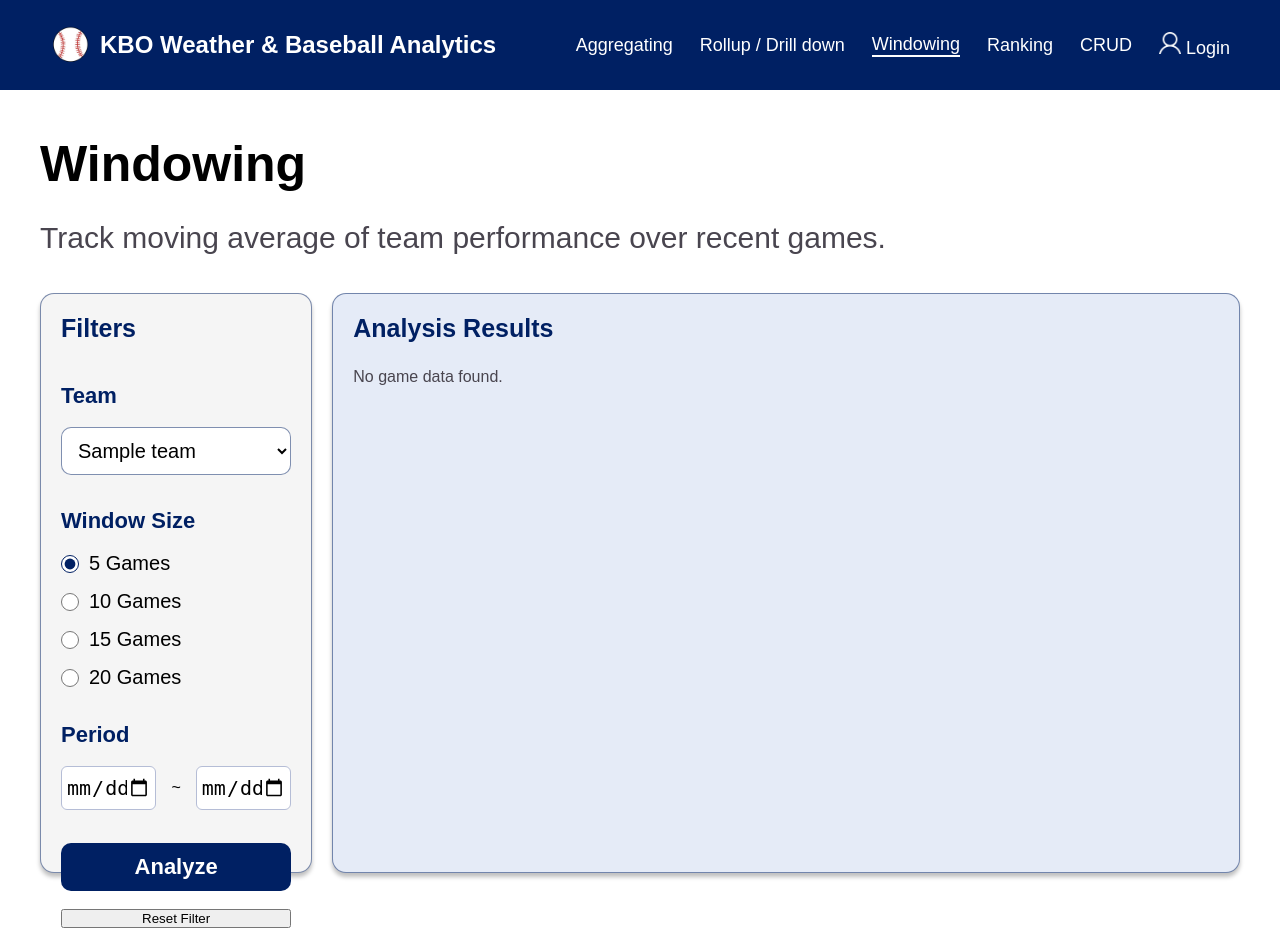
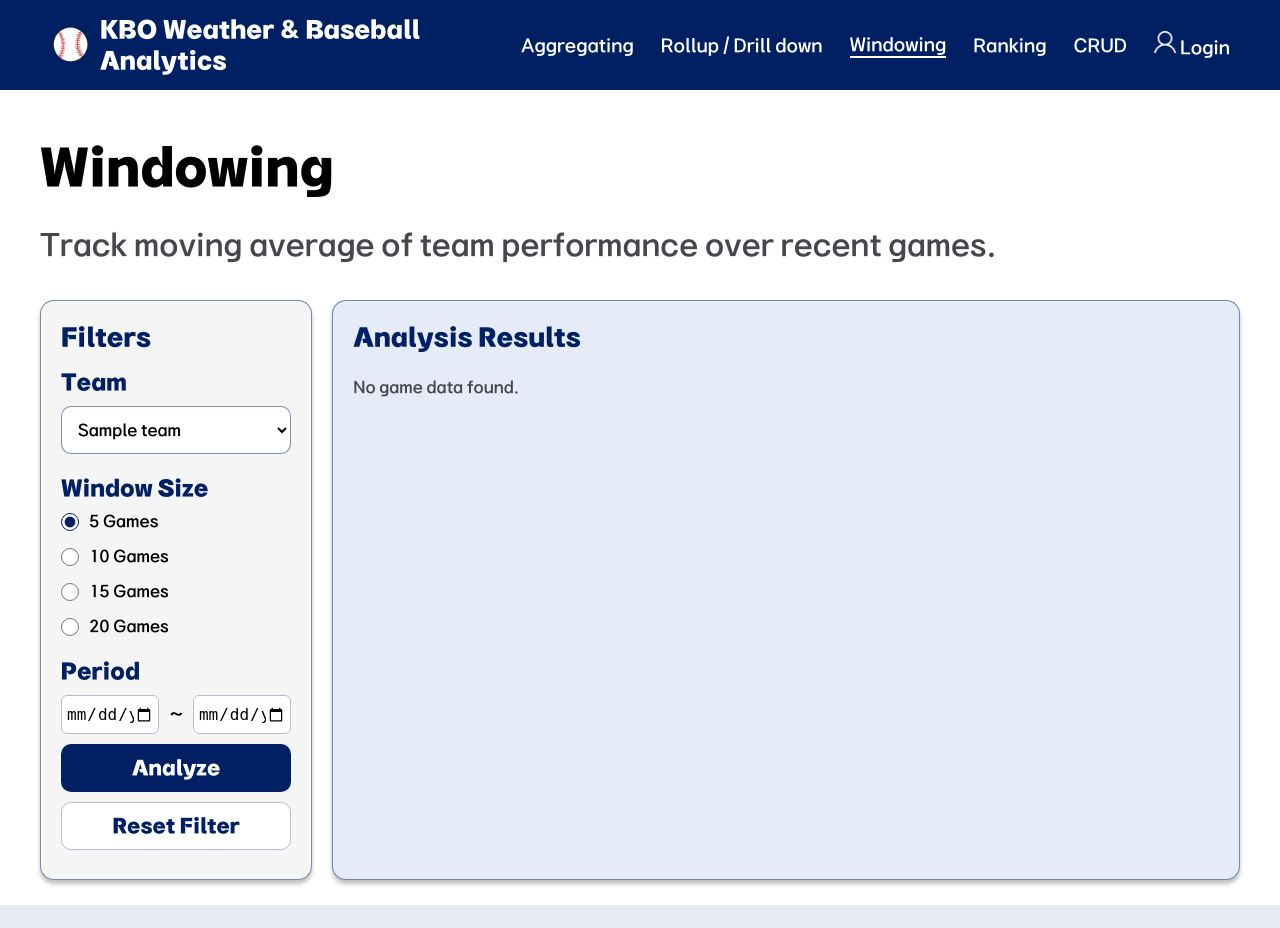
Before and after one commit to BDA-team04/team04, a PHP site: page /analysis_window.php in a window 1280 px wide. After the commit the page ends 905 px from the top, so only its background shows below. Run offline with PHP 8.4, Linux system fonts and the light colour scheme; tables that the repository leaves empty hold one stand-in row (values such as "Sample post"); data that the repository does not hold is empty.

Commit message:
fix: font 추가 및 디자인 사이즈 조정

```diff
--- a/style.css
+++ b/style.css
@@ -1,4 +1,28 @@
 /* 작성자: 조혜림 */
+
+/* 폰트 설정 */
+@font-face {
+    font-family: 'KBO Dia Gothic';
+    src: url('./assets/fonts/KBO-Dia-Gothic_light.woff') format('woff');
+    font-weight: 300;
+    font-style: normal;
+    font-display: swap;
+}
+@font-face {
+    font-family: 'KBO Dia Gothic';
+    src: url('./assets/fonts/KBO-Dia-Gothic_medium.woff') format('woff');
+    font-weight: 500;
+    font-style: normal;
+    font-display: swap;
+}
+@font-face {
+    font-family: 'KBO Dia Gothic';
+    src: url('./assets/fonts/KBO-Dia-Gothic_bold.woff') format('woff');
+    font-weight: 700;
+    font-style: normal;
+    font-display: swap;
+}
+
 /* 기본 설정 */
 * {
     margin: 0;
@@ -9,6 +33,7 @@
 body {
     font-family: 'KBO Dia Gothic', sans-serif;
     background: #FFFFFF;
+    font-weight: 500;
     color: #000000;
 }
 
@@ -309,7 +344,7 @@ body {
 .analysis-page-layout {
     width: calc(100% - 80px);
     max-width: 1600px;
-    margin: 0 auto;
+    margin: 0 auto 25px;
     display: grid;
     grid-template-columns: minmax(0, 0.3fr) minmax(0, 1fr);
     gap: 20px;
@@ -325,17 +360,20 @@ body {
 
 /* 분석 페이지 - 필터 영역 */
 .filter-panel {
-    height: 580px;
+    height: auto;
+    min-height: 580px;
     background: #F5F5F5;
     border: 1px solid rgba(0, 32, 99, 0.5);
     border-radius: 14px;
     box-shadow: 0px 4px 4px rgba(0, 0, 0, 0.25);
     padding: 20px;
+    align-self: start;
 }
 
 /* 분석 페이지 - 분석 결과 영역 */
 .result-panel {
-    height: 580px;
+    height: auto;
+    min-height: 580px;
     background: #E5EBF7;
     border: 1px solid rgba(0, 32, 99, 0.5);
     border-radius: 14px;
@@ -353,8 +391,8 @@ body {
 .analysis-page-form {
     display: flex;
     flex-direction: column;
-    gap: 18px;
-    margin-top: 40px;
+    gap: 10px;
+    margin-top: 15px;
 }
 .analysis-page-form > label {
     font-size: 22px;
@@ -371,12 +409,12 @@ body {
     border: 1px solid rgba(0, 32, 99, 0.5);
     border-radius: 10px;
     font-family: inherit;
-    font-size: 20px;
+    font-size: 16px;
     cursor: pointer;
 }
 
 .analysis-page-size-label {
-    margin-top: 15px;
+    margin-top: 10px;
 }
 
 /* 경기 수 라디오 버튼 */
@@ -389,7 +427,7 @@ body {
     display: flex;
     align-items: center;
     gap: 10px;
-    font-size: 20px;
+    font-size: 16px;
     cursor: pointer;
 }
 .analysis-page-options input[type="radio"] {
@@ -402,7 +440,7 @@ body {
 .analysis-page-date-range {
     display: flex;
     align-items: center;
-    gap: 15px;
+    gap: 10px;
 }
 .analysis-page-date-range input {
     flex: 1;
@@ -412,7 +450,7 @@ body {
     border: 1px solid #B5BDD6;
     border-radius: 6px;
     background: #FFFFFF;
-    font-size: 20px;
+    font-size: 16px;
     box-sizing: border-box;
 }
 .analysis-page-date-range span {
@@ -421,21 +459,51 @@ body {
 
 /* 분석 버튼 */
 .analysis-page-submit {
+    display: flex;
+    align-items: center;
+    justify-content: center;
+    line-height: 1.2;
+    flex-shrink: 0;
+
     width: 100%;
     height: 48px;
-    margin-top: 15px;
     background: #002063;
     color: #FFFFFF;
     border: none;
     border-radius: 10px;
     font-family: inherit;
-    font-size: 22px;
+    font-size: 20px;
     font-weight: 700;
     cursor: pointer;
     transition: backgrond 0.2s;
 }
 .analysis-page-submit:hover {
     background: #163E85;
+}
+
+/* 필터 초기화 버튼 */
+.analysis-page-reset {
+    display: flex;
+    align-items: center;
+    justify-content: center;
+    line-height: 1.2;
+    flex-shrink: 0;
+
+    width: 100%;
+    height: 48px;
+    background: #FFFFFF;
+    color: #002063;
+    border: 1px solid #B5BDD6;
+    border-radius: 10px;
+    font-family: inherit;
+    font-size: 20px;
+    font-weight: 700;
+    cursor: pointer;
+    transition: backgrond 0.2s, border-color 0.2s;
+}
+.analysis-page-reset:hover {
+    background: #E5EBF7;
+    border-color: #002063;
 }
 
 
```
Also changed, not shown: other parts of style.css (+47 -31 lines), assets/fonts/KBO-Dia-Gothic_bold.woff (added), assets/fonts/KBO-Dia-Gothic_light.woff (added), assets/fonts/KBO-Dia-Gothic_medium.woff (added).
